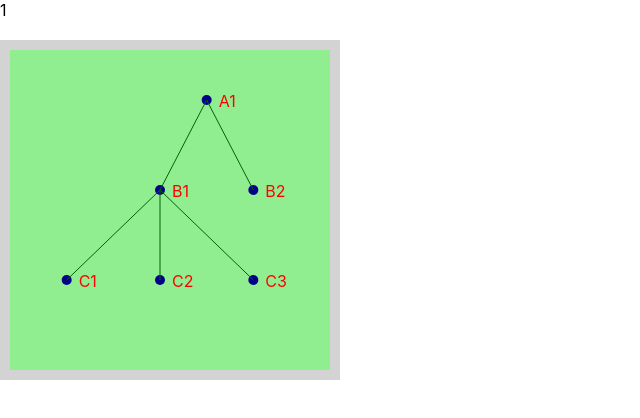
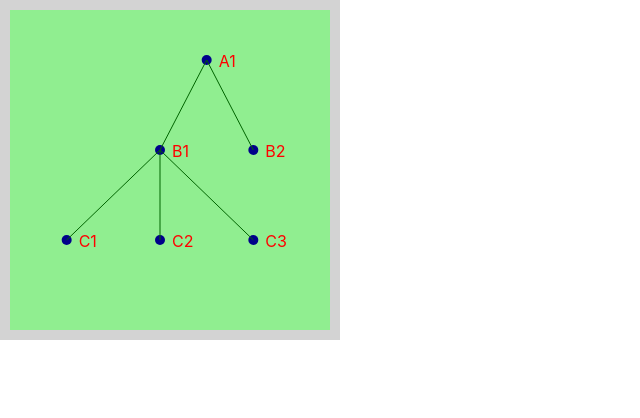
Before and after one commit to JoseHerminioCollas/d3-lab, a React (Create React App) app: page / in a window 1280 px wide. Shown: the top 418 px of the page, without its empty margins (0-640 px from the left). Built offline with nearby package versions, Linux system fonts and the light colour scheme; the HTML template or start-up script is replaced by a standard one.

Commit message:
hide trigger element, remove style from component

```diff
--- a/src/App.js
+++ b/src/App.js
@@ -15,7 +15,9 @@ function App() {
   return (
     <div className="App">
       <HierTree hTree={hTree} />
-      {trigger}
+      <div style={{display: 'none'}}>
+        {trigger}
+      </div>
     </div>
   );
 }
--- a/src/components/HierTree.js
+++ b/src/components/HierTree.js
@@ -5,8 +5,7 @@ const HierTree = ({ hTree }) => {
   return (
     <svg
       width="340"
-      height="340"
-      style={{ position: 'absolute', top: '40px' }}>
+      height="340">
       <rect x="0" y="0" width="340" height="340" fill="lightgray" />
       <g
         transform={`translate(${offset[0]} ${offset[1]})`}
```
